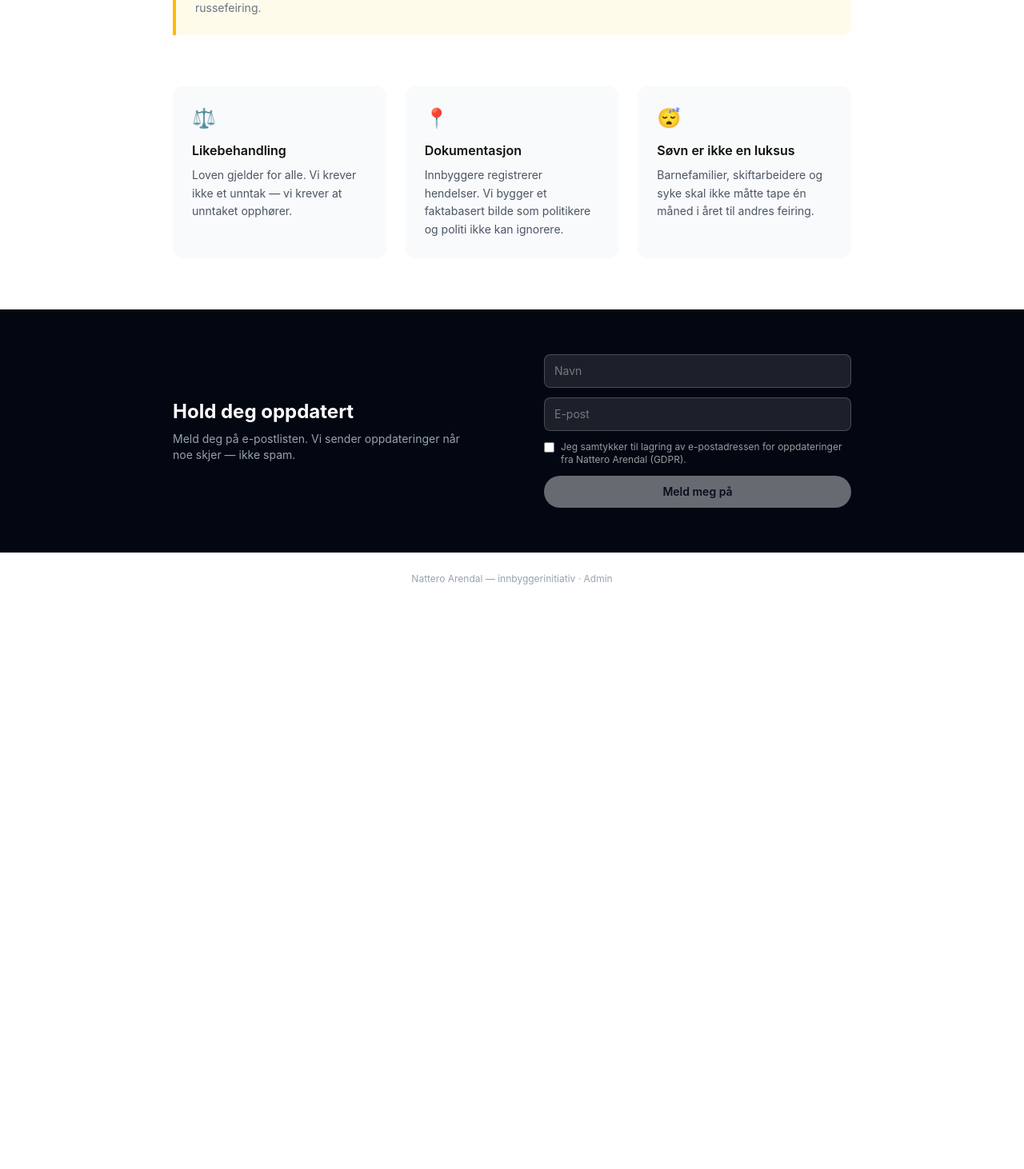
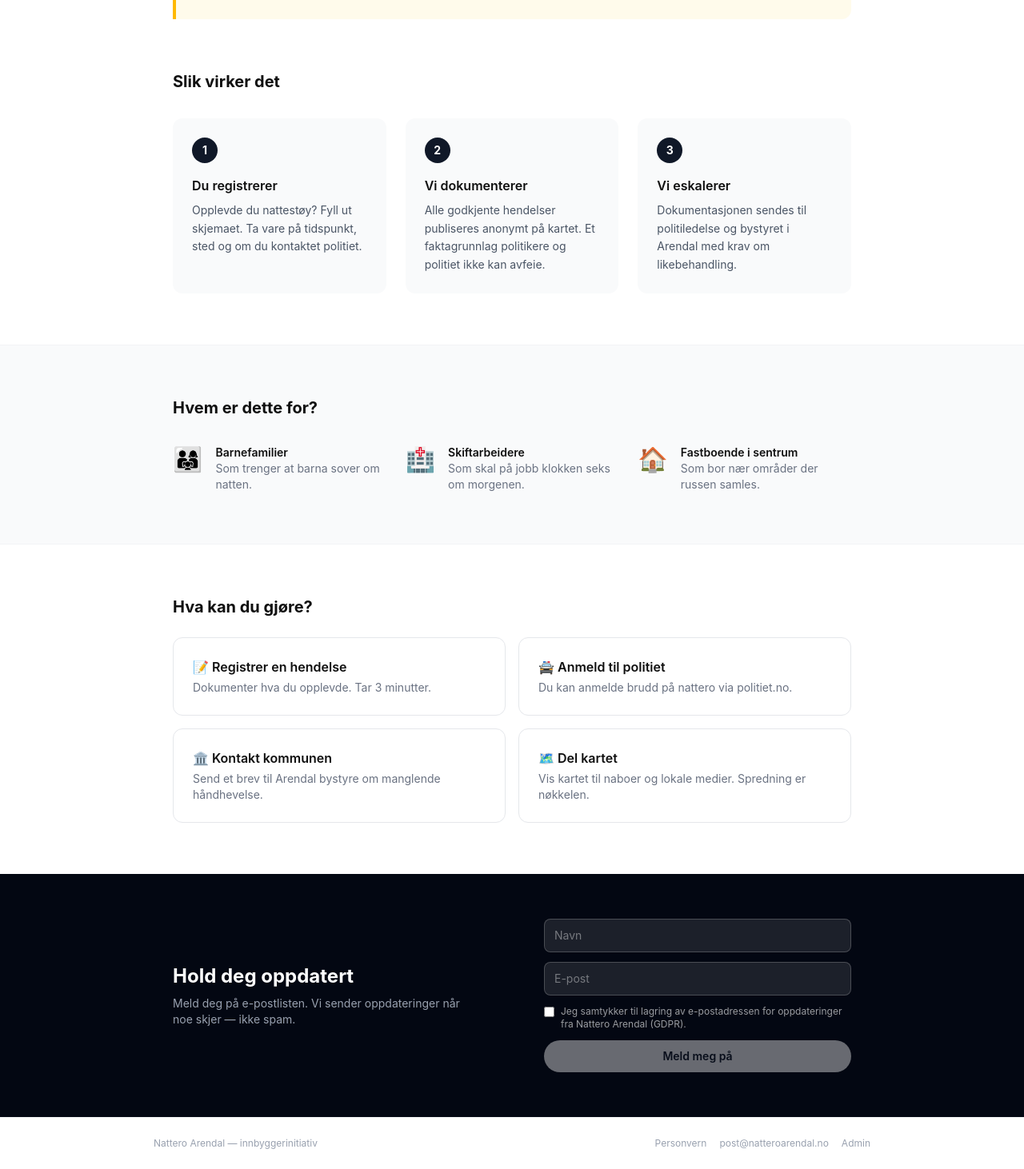
Before and after one commit to johnwick4846/nattero-arendal, a Next.js app: page / in a window 1280 px wide. Shown: the part 874-2336 px from the top of the page at 80% size. Before the commit the page ends 1630 px from the top, so only its background shows below. Built offline with nearby package versions, Linux system fonts and the light colour scheme.

Commit message:
Full feature: admin auth, geocoding, privacy policy, OG tags, strategic content, escalation CTAs

```diff
--- /dev/null
+++ b/app/api/geocode/route.ts
@@ -0,0 +1,19 @@
+import { NextRequest, NextResponse } from "next/server";
+
+export async function GET(req: NextRequest) {
+  const q = req.nextUrl.searchParams.get("q");
+  if (!q) return NextResponse.json({ error: "Mangler adresse" }, { status: 400 });
+
+  // Append Arendal for better local results
+  const query = q.includes("Arendal") ? q : `${q}, Arendal, Norway`;
+
+  const url = `https://nominatim.openstreetmap.org/search?q=${encodeURIComponent(query)}&format=json&limit=1`;
+  const res = await fetch(url, {
+    headers: { "User-Agent": "NatteroArendal/1.0 (natteroarendal.no)" },
+  });
+  const data = await res.json();
+
+  if (!data.length) return NextResponse.json({ error: "Ingen treff" }, { status: 404 });
+
+  return NextResponse.json({ lat: parseFloat(data[0].lat), lng: parseFloat(data[0].lon) });
+}
--- a/app/layout.tsx
+++ b/app/layout.tsx
@@ -4,7 +4,21 @@ import Link from "next/link";
 
 export const metadata: Metadata = {
   title: "Nattero Arendal",
-  description: "Innbyggerinitiativ for likebehandling av politivedtektens § 2-1 — nattero for alle.",
+  description: "Innbyggerinitiativ: nattero gjelder for alle — også russen. Vi dokumenterer støyhendelser og krever at politivedtektens § 2-1 håndheves likt.",
+  openGraph: {
+    title: "Nattero Arendal — nattero gjelder for alle",
+    description: "Vi dokumenterer støyhendelser under russefeiring og krever likebehandling. Registrer din hendelse.",
+    url: "https://natteroarendal.no",
+    siteName: "Nattero Arendal",
+    locale: "nb_NO",
+    type: "website",
+  },
+  twitter: {
+    card: "summary_large_image",
+    title: "Nattero Arendal",
+    description: "Nattero gjelder for alle — også russen. Registrer din hendelse.",
+  },
+  metadataBase: new URL("https://natteroarendal.no"),
 };
 
 export default function RootLayout({
@@ -22,14 +36,17 @@ export default function RootLayout({
             </Link>
             <div className="flex items-center gap-6 text-sm">
               <Link href="/kart" className="text-gray-500 hover:text-gray-900 transition">Kart</Link>
-              <Link href="/meld-inn" className="bg-gray-900 text-white px-4 py-1.5 rounded-full text-sm font-medium hover:bg-gray-700 transition">
+              <Link
+                href="/meld-inn"
+                className="bg-gray-900 text-white px-4 py-1.5 rounded-full text-sm font-medium hover:bg-gray-700 transition"
+              >
                 Meld inn hendelse
               </Link>
             </div>
           </div>
         </nav>
         {children}
-      </body>
+        </body>
     </html>
   );
 }
--- a/app/page.tsx
+++ b/app/page.tsx
@@ -52,37 +52,95 @@ export default function Home() {
             slik at ingen forstyrres unødig.»
           </p>
           <p className="text-sm text-gray-500 mt-3">
-            Denne bestemmelsen håndheves konsekvent for alle andre. Målet med dette initiativet er at det også skal gjelde under russefeiring.
+            Denne bestemmelsen gjelder for alle. Vi krever at den håndheves deretter.
           </p>
         </div>
       </section>
 
-      {/* Why */}
+      {/* How it works */}
       <section className="max-w-4xl mx-auto px-6 pb-16">
+        <h2 className="text-xl font-bold mb-8">Slik virker det</h2>
         <div className="grid md:grid-cols-3 gap-6">
           {[
             {
-              icon: "⚖️",
-              title: "Likebehandling",
-              body: "Loven gjelder for alle. Vi krever ikke et unntak — vi krever at unntaket opphører.",
+              step: "1",
+              title: "Du registrerer",
+              body: "Opplevde du nattestøy? Fyll ut skjemaet. Ta vare på tidspunkt, sted og om du kontaktet politiet.",
             },
             {
-              icon: "📍",
-              title: "Dokumentasjon",
-              body: "Innbyggere registrerer hendelser. Vi bygger et faktabasert bilde som politikere og politi ikke kan ignorere.",
+              step: "2",
+              title: "Vi dokumenterer",
+              body: "Alle godkjente hendelser publiseres anonymt på kartet. Et faktagrunnlag politikere og politiet ikke kan avfeie.",
             },
             {
-              icon: "😴",
-              title: "Søvn er ikke en luksus",
-              body: "Barnefamilier, skiftarbeidere og syke skal ikke måtte tape én måned i året til andres feiring.",
+              step: "3",
+              title: "Vi eskalerer",
+              body: "Dokumentasjonen sendes til politiledelse og bystyret i Arendal med krav om likebehandling.",
             },
           ].map((item) => (
-            <div key={item.title} className="bg-gray-50 rounded-xl p-6">
-              <div className="text-2xl mb-3">{item.icon}</div>
+            <div key={item.step} className="bg-gray-50 rounded-xl p-6">
+              <div className="w-8 h-8 bg-gray-900 text-white rounded-full flex items-center justify-center text-sm font-bold mb-4">
+                {item.step}
+              </div>
               <h3 className="font-semibold mb-2">{item.title}</h3>
               <p className="text-gray-600 text-sm leading-relaxed">{item.body}</p>
             </div>
           ))}
+        </div>
+      </section>
+
+      {/* Why */}
+      <section className="bg-gray-50 border-y border-gray-100">
+        <div className="max-w-4xl mx-auto px-6 py-16">
+          <h2 className="text-xl font-bold mb-8">Hvem er dette for?</h2>
+          <div className="grid md:grid-cols-3 gap-6">
+            {[
+              { icon: "👨‍👩‍👧", label: "Barnefamilier", desc: "Som trenger at barna sover om natten." },
+              { icon: "🏥", label: "Skiftarbeidere", desc: "Som skal på jobb klokken seks om morgenen." },
+              { icon: "🏠", label: "Fastboende i sentrum", desc: "Som bor nær områder der russen samles." },
+            ].map((item) => (
+              <div key={item.label} className="flex gap-4 items-start">
+                <span className="text-3xl">{item.icon}</span>
+                <div>
+                  <p className="font-semibold text-sm">{item.label}</p>
+                  <p className="text-gray-500 text-sm">{item.desc}</p>
+                </div>
+              </div>
+            ))}
+          </div>
+        </div>
+      </section>
+
+      {/* Take action */}
+      <section className="max-w-4xl mx-auto px-6 py-16">
+        <h2 className="text-xl font-bold mb-6">Hva kan du gjøre?</h2>
+        <div className="grid md:grid-cols-2 gap-4">
+          <Link href="/meld-inn" className="group border border-gray-200 rounded-xl p-6 hover:border-gray-400 transition">
+            <p className="font-semibold mb-1 group-hover:text-gray-700">📝 Registrer en hendelse</p>
+            <p className="text-sm text-gray-500">Dokumenter hva du opplevde. Tar 3 minutter.</p>
+          </Link>
+          <a
+            href="https://politiet.no/tjenester/anmeld/"
+            target="_blank"
+            rel="noopener noreferrer"
+            className="group border border-gray-200 rounded-xl p-6 hover:border-gray-400 transition"
+          >
+            <p className="font-semibold mb-1 group-hover:text-gray-700">🚔 Anmeld til politiet</p>
+            <p className="text-sm text-gray-500">Du kan anmelde brudd på nattero via politiet.no.</p>
+          </a>
+          <a
+            href="https://www.arendal.kommune.no/kontakt-oss/"
+            target="_blank"
+            rel="noopener noreferrer"
+            className="group border border-gray-200 rounded-xl p-6 hover:border-gray-400 transition"
+          >
+            <p className="font-semibold mb-1 group-hover:text-gray-700">🏛️ Kontakt kommunen</p>
+            <p className="text-sm text-gray-500">Send et brev til Arendal bystyre om manglende håndhevelse.</p>
+          </a>
+          <Link href="/kart" className="group border border-gray-200 rounded-xl p-6 hover:border-gray-400 transition">
+            <p className="font-semibold mb-1 group-hover:text-gray-700">🗺️ Del kartet</p>
+            <p className="text-sm text-gray-500">Vis kartet til naboer og lokale medier. Spredning er nøkkelen.</p>
+          </Link>
         </div>
       </section>
 
@@ -103,8 +161,15 @@ export default function Home() {
         </div>
       </section>
 
-      <footer className="border-t border-gray-100 text-center py-6 text-xs text-gray-400">
-        Nattero Arendal — innbyggerinitiativ · <Link href="/admin" className="hover:text-gray-600">Admin</Link>
+      <footer className="border-t border-gray-100 px-6 py-6">
+        <div className="max-w-4xl mx-auto flex flex-wrap justify-between items-center gap-4 text-xs text-gray-400">
+          <span>Nattero Arendal — innbyggerinitiativ</span>
+          <div className="flex gap-4">
+            <Link href="/personvern" className="hover:text-gray-600">Personvern</Link>
+            <a href="mailto:post@natteroarendal.no" className="hover:text-gray-600">post@natteroarendal.no</a>
+            <Link href="/admin" className="hover:text-gray-600">Admin</Link>
+          </div>
+        </div>
       </footer>
     </main>
   );
--- /dev/null
+++ b/app/personvern/page.tsx
@@ -0,0 +1,46 @@
+import Link from "next/link";
+
+export default function Personvern() {
+  return (
+    <main className="max-w-2xl mx-auto px-6 py-12">
+      <Link href="/" className="text-sm text-gray-500 hover:text-gray-900 mb-6 inline-block">← Tilbake</Link>
+      <h1 className="text-2xl font-bold mb-8">Personvernerklæring</h1>
+
+      <div className="prose prose-sm text-gray-700 space-y-6">
+        <section>
+          <h2 className="font-semibold text-base mb-2">Behandlingsansvarlig</h2>
+          <p>
+            Nattero Arendal er et innbyggerinitiativ drevet av Andreas Poléo, Arendal.
+            Kontakt: <a href="mailto:post@natteroarendal.no" className="underline">post@natteroarendal.no</a>
+          </p>
+        </section>
+
+        <section>
+          <h2 className="font-semibold text-base mb-2">Hvilke opplysninger samler vi inn?</h2>
+          <p><strong>E-postliste:</strong> Navn og e-postadresse. Brukes kun til oppdateringer om initiativet. Lagres i MailerLite.</p>
+          <p className="mt-2"><strong>Hendelsesregistrering:</strong> Dato, tidspunkt, adresse, type støy og frivillige opplysninger du selv oppgir. Navn og e-post samles inn for verifisering og publiseres aldri offentlig. Adresse og tid publiseres anonymisert på kart kun med ditt samtykke.</p>
+        </section>
+
+        <section>
+          <h2 className="font-semibold text-base mb-2">Rettslig grunnlag</h2>
+          <p>Behandlingen er basert på samtykke (GDPR art. 6 nr. 1 a). Du kan trekke samtykket tilbake når som helst.</p>
+        </section>
+
+        <section>
+          <h2 className="font-semibold text-base mb-2">Deling av opplysninger</h2>
+          <p>Opplysninger deles ikke med tredjeparter, bortsett fra MailerLite for e-postutsendelser. Anonymiserte hendelsesdata kan brukes i rapporter til politiet eller kommunen.</p>
+        </section>
+
+        <section>
+          <h2 className="font-semibold text-base mb-2">Dine rettigheter</h2>
+          <p>Du har rett til innsyn, retting og sletting. Send e-post til <a href="mailto:post@natteroarendal.no" className="underline">post@natteroarendal.no</a>.</p>
+        </section>
+
+        <section>
+          <h2 className="font-semibold text-base mb-2">Lagringstid</h2>
+          <p>E-postadresser beholdes så lenge du er påmeldt. Hendelsesdata beholdes så lenge initiativet er aktivt.</p>
+        </section>
+      </div>
+    </main>
+  );
+}
--- a/lib/db.ts
+++ b/lib/db.ts
@@ -5,6 +5,8 @@ const DATA_DIR = path.join(process.cwd(), "data");
 const HENDELSER_FILE = path.join(DATA_DIR, "hendelser.json");
 
 export interface Hendelse {
+  lat: number | null;
+  lng: number | null;
   id: string;
   godkjent: boolean;
   innsendt: string;
--- /dev/null
+++ b/middleware.ts
@@ -0,0 +1,36 @@
+import { NextRequest, NextResponse } from "next/server";
+
+export function middleware(req: NextRequest) {
+  const { pathname } = req.nextUrl;
+
+  // Protect /admin
+  if (pathname.startsWith("/admin")) {
+    const adminPassword = process.env.ADMIN_PASSWORD;
+    if (!adminPassword) return NextResponse.next(); // no password set = open (dev)
+
+    const auth = req.headers.get("authorization");
+    if (!auth) {
+      return new NextResponse("Autentisering kreves", {
+        status: 401,
+        headers: { "WWW-Authenticate": 'Basic realm="Nattero Admin"' },
+      });
+    }
+
+    const [, encoded] = auth.split(" ");
+    const decoded = Buffer.from(encoded, "base64").toString("utf-8");
+    const [, password] = decoded.split(":");
+
+    if (password !== adminPassword) {
+      return new NextResponse("Feil passord", {
+        status: 401,
+        headers: { "WWW-Authenticate": 'Basic realm="Nattero Admin"' },
+      });
+    }
+  }
+
+  return NextResponse.next();
+}
+
+export const config = {
+  matcher: ["/admin/:path*"],
+};
```
Also changed, not shown: app/api/hendelser/route.ts (+23 -2 lines), components/HendelseKart.tsx (+41 -53 lines).
